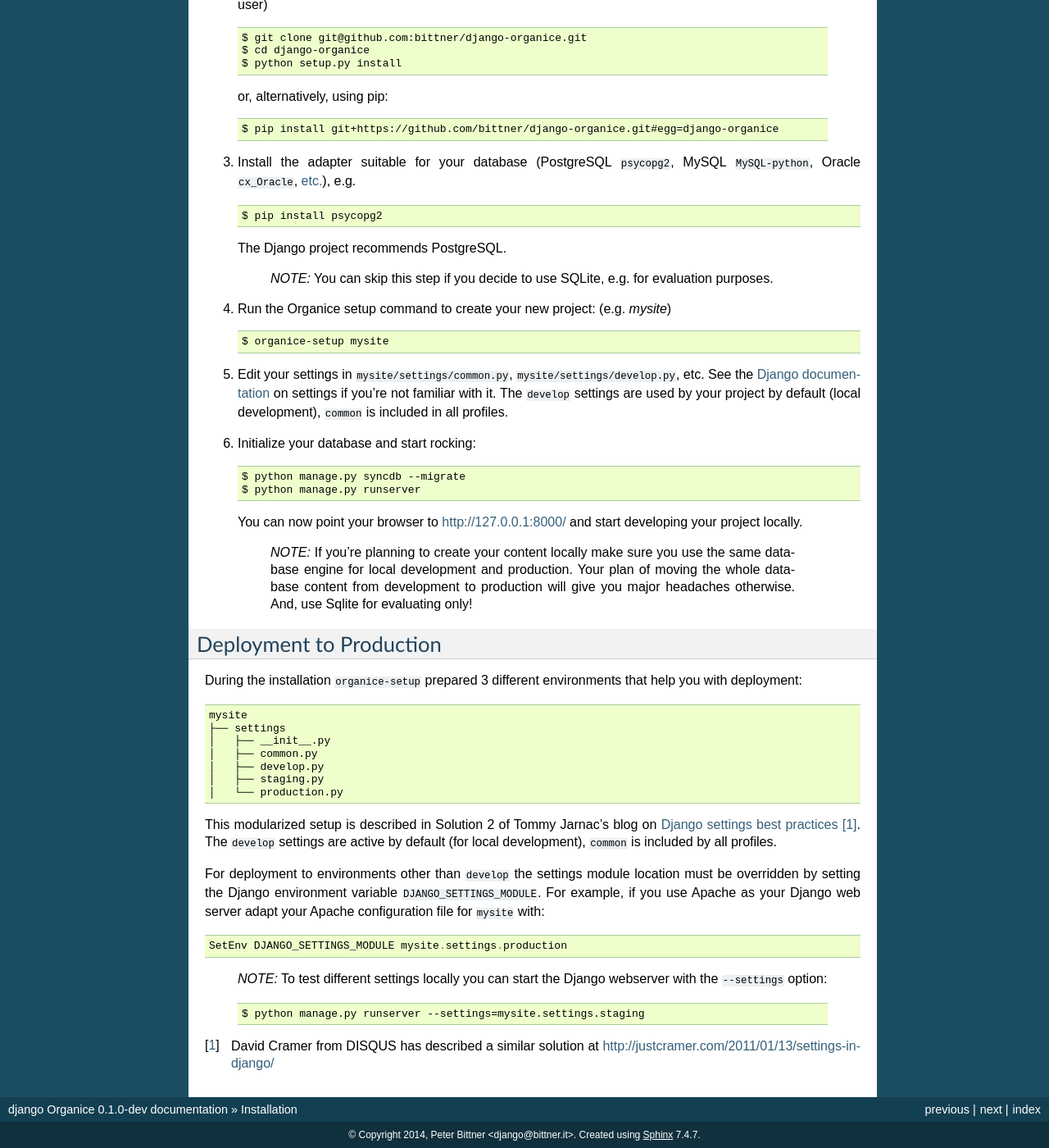
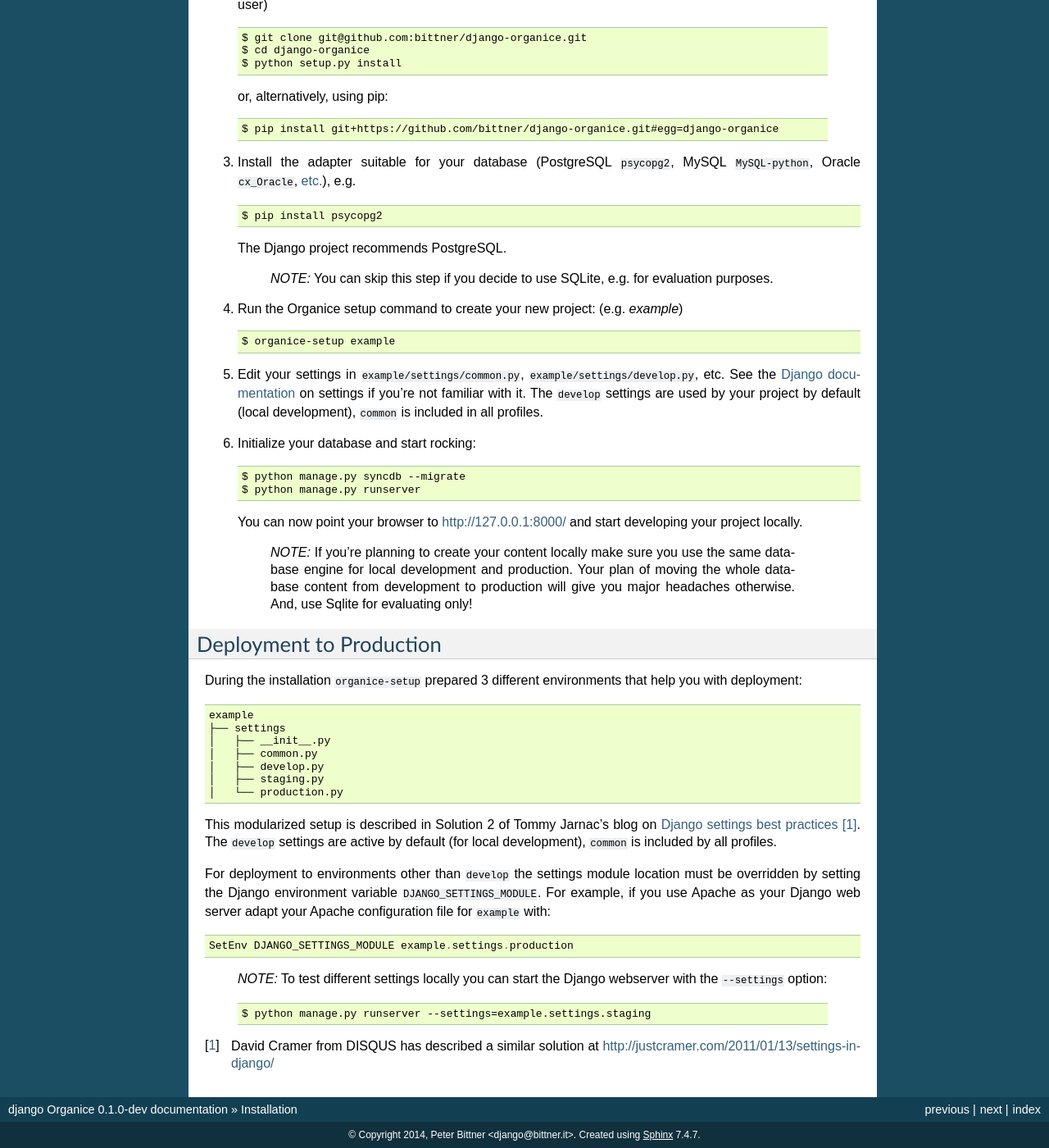
Before and after one commit to Organice/django-organice, a Sphinx documentation site: the page built from docs/installation.rst, in a window 1280 px wide and 1400 px high, scrolled down 790 px. Shown: the whole window at 82% size. Built offline with Sphinx 7.4.7, drawn with Linux system fonts in a browser that asks for light colours; some of the changed text lies outside the part shown.

Commit message:
Replaced mysite(.com) by example(.com) in documentation

```diff
--- a/docs/installation.rst
+++ b/docs/installation.rst
@@ -24,10 +24,10 @@ Installing django Organice
 
 1. We recommend preparing a virtual environment for running django Organice::
 
-    $ mkvirtualenv mysite
-    $ workon mysite
+    $ mkvirtualenv example
+    $ workon example
 
-  The prompt will change to something like ``(mysite)~$`` to reflect that your new virtual environment is active.
+  The prompt will change to something like ``(example)~$`` to reflect that your new virtual environment is active.
 
 2. The easiest way is using ``pip`` for installation::
 
@@ -56,11 +56,11 @@ Installing django Organice
 
     *NOTE:* You can skip this step if you decide to use SQLite, e.g. for evaluation purposes.
 
-4. Run the Organice setup command to create your new project: (e.g. *mysite*) ::
+4. Run the Organice setup command to create your new project: (e.g. *example*) ::
 
-    $ organice-setup mysite
+    $ organice-setup example
 
-5. Edit your settings in ``mysite/settings/common.py``, ``mysite/settings/develop.py``, etc.  See the
+5. Edit your settings in ``example/settings/common.py``, ``example/settings/develop.py``, etc.  See the
    `Django documentation`_ on settings if you're not familiar with it.  The ``develop`` settings are used by your
    project by default (local development), ``common`` is included in all profiles.
 
@@ -82,7 +82,7 @@ Deployment to Production
 
 During the installation ``organice-setup`` prepared 3 different environments that help you with deployment::
 
-    mysite
+    example
     ├── settings
     │   ├── __init__.py
     │   ├── common.py
@@ -95,15 +95,15 @@ The ``develop`` settings are active by default (for local development), ``common
 
 For deployment to environments other than ``develop`` the settings module location must be overridden by setting the
 Django environment variable ``DJANGO_SETTINGS_MODULE``.  For example, if you use Apache as your Django web server
-adapt your Apache configuration file for ``mysite`` with::
+adapt your Apache configuration file for ``example`` with::
 
-    SetEnv DJANGO_SETTINGS_MODULE mysite.settings.production
+    SetEnv DJANGO_SETTINGS_MODULE example.settings.production
 
 ..
 
   *NOTE:* To test different settings locally you can start the Django webserver with the ``--settings`` option::
 
-    $ python manage.py runserver --settings=mysite.settings.staging
+    $ python manage.py runserver --settings=example.settings.staging
 
 
 .. _tools: http://www.clemesha.org/blog/modern-python-hacker-tools-virtualenv-fabric-pip/
```
